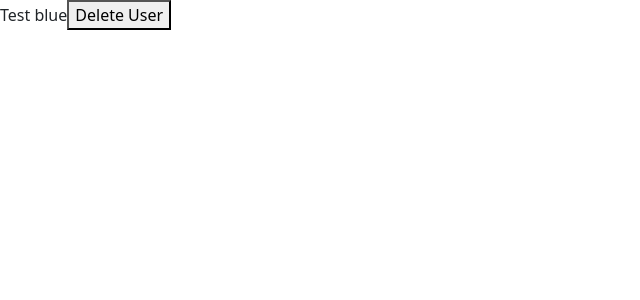
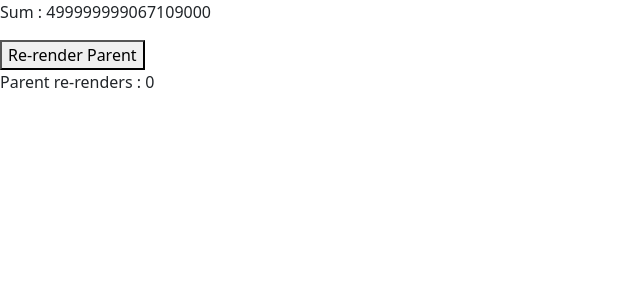
Before and after one commit to kaushalk0014/react_hook_apps, a React (Create React App) app: page / in a window 1280 px wide. Shown: the top 300 px of the page, without its empty margins (0-640 px from the left). Built offline with nearby package versions, Linux system fonts and the light colour scheme; no server answers.

Commit message:
adding usememo example

```diff
--- a/src/App.tsx
+++ b/src/App.tsx
@@ -7,6 +7,7 @@ import ReactLifeCycle from './components/ReactLifeCycle';
 import ClassComponent from './components/ClassComponentMounting';
 import ClassComponentUpdate from './components/ClassComponentUpdate';
 import ClassComponentUnMounting from './components/ClassComponentUnMounting';
+import MemoParentComponent from './components/useMemo/MemoParentComponent';
 
 function App() {
   return (
@@ -16,8 +17,10 @@ function App() {
       {/* <ReactLifeCycle ></ReactLifeCycle> */}
       {/* <ClassComponent color="white"></ClassComponent> */}
       {/* <ClassComponentUpdate color="white"></ClassComponentUpdate> */}
-      <ClassComponentUnMounting color="white" deleteUser={true}></ClassComponentUnMounting>
+      {/* <ClassComponentUnMounting color="white" deleteUser={true}></ClassComponentUnMounting> */}
 
+
+      <MemoParentComponent/>
     </div>
   );
 }
--- /dev/null
+++ b/src/components/useMemo/ExpensiveComponent.tsx
@@ -0,0 +1,24 @@
+import  React from 'react';
+
+const ExpensiveComponent = React.memo(() => {
+  console.log('ExpensiveComponent rendered');
+
+
+    const sum = () =>{
+        console.log('Calculating sum...');
+        let total = 0;
+        for (let i = 0; i < 1000000000; i++) {
+            total += i;
+        }
+        return total;
+    }
+
+    const total = sum();
+
+  return (
+    <div>
+       <p>Sum : {total}</p>
+    </div>
+  );
+});
+export default ExpensiveComponent;
--- /dev/null
+++ b/src/components/useMemo/MemoParentComponent.tsx
@@ -0,0 +1,18 @@
+
+import React from "react";
+import ExpensiveComponent from "./ExpensiveComponent";
+
+const MemoParentComponent = () => {
+    const [count, setCount] = React.useState(0);
+
+    return (
+        <div>
+            <ExpensiveComponent />
+            <button onClick={() => setCount(count + 1)}>Re-render Parent</button>
+            <p>Parent re-renders : {count}</p>
+        </div>
+    );
+};
+
+
+export default MemoParentComponent;
```
Also changed, not shown: src/components/memo/MemoCount.tsx (added, +11 -0 lines), src/components/memo/ReactMemo.tsx (added, +11 -0 lines), src/components/memo/UseMemo.tsx (added, +11 -0 lines), src/components/useMemo/ParentComponent.tsx (added, +18 -0 lines).
